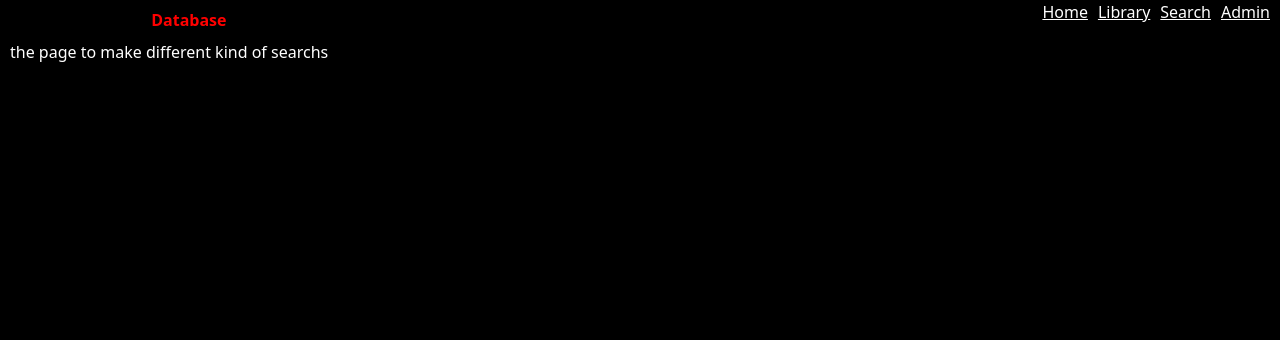
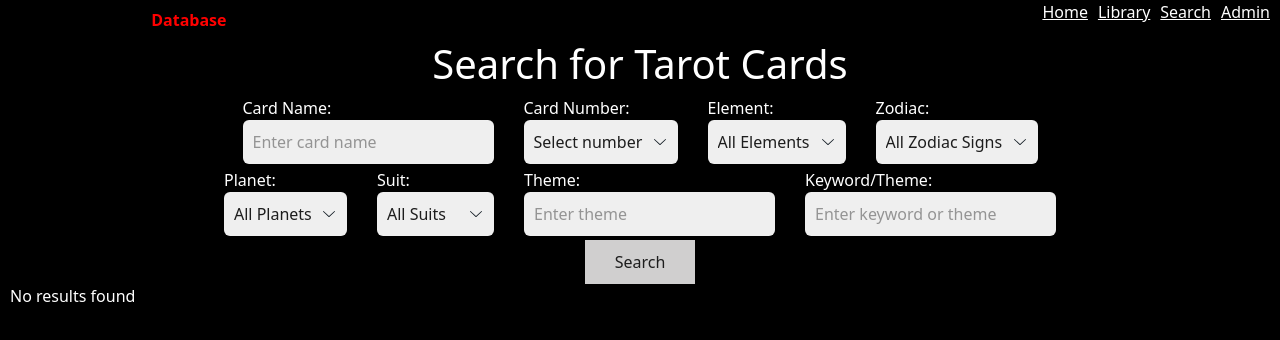
Before and after one commit to xxiicode/Space-Tiger-Tarot-DB, a React (Vite) app: page /search in a window 1280 px wide. Shown: the top 340 px of the page. Built offline with nearby package versions, Linux system fonts and the light colour scheme.

Commit message:
buscador parte 1

```diff
--- a/src/App.jsx
+++ b/src/App.jsx
@@ -4,6 +4,7 @@ import {Admin} from "./components/Admin"
 import {CreateCardForm} from "./components/CreateCardForm"
 import {Header} from "./components/Header"
 import { Library } from "./components/Library"
+import { SearchPage } from './components/SearchPage';
 import { CardDetail } from "./components/CardDetail"
 
 export const App = () => {
@@ -15,7 +16,7 @@ export const App = () => {
           <Route path="/" element="The main page"></Route>
           <Route path="/library" element = { <Library/> } />
           <Route path="/card-detail/:id" element= { <CardDetail/> } />
-          <Route path="/search" element="the page to make different kind of searchs"></Route>
+          <Route path="/search" element= {<SearchPage/>}></Route>
           <Route path="/admin/" element= { <Admin/> } />
           <Route path="/admin/CardsDB" element = { <CardsDB/> } />
           <Route path="/admin/cards/create" element={ <CreateCardForm/> }></Route>
--- /dev/null
+++ b/src/components/SearchPage.jsx
@@ -0,0 +1,223 @@
+import React, { useState } from 'react';
+import { collection, getDocs, query, terminate, where } from 'firebase/firestore';
+import { db } from '../assets/Connection/firebaseConfig';
+
+export const SearchPage = () => {
+    const [searchParams, setSearchParams] = useState({
+        cardName: '',
+        cardNumber: '',
+        element: '',
+        zodiac: '',
+        planet: '',
+        suit: '',
+        theme: '',
+        keyword: ''
+    });
+
+    const [results, setResults] = useState([]);
+
+    const handleChange = (e) => {
+        const { name, value } = e.target;
+        setSearchParams({ ...searchParams, [name]: value });
+    };
+
+    const capitalizeFirstLetterOfWords = (string) => {
+        return string.split(' ')
+                     .map(word => word.charAt(0).toUpperCase() + word.slice(1).toLowerCase())
+                     .join(' ');
+    };
+
+    const handleSearch = async (e) => {
+        e.preventDefault();
+        const cardsCollection = collection(db, 'Cards');
+
+        let q = cardsCollection;
+
+        const capitalizedCardName = capitalizeFirstLetterOfWords(searchParams.cardName);
+
+        if (searchParams.cardName) {
+            q = query(q, where('cardName', '==', capitalizedCardName));
+        }
+        if (searchParams.cardNumber) {
+            q = query(q, where('cardNumber', '==', searchParams.cardNumber));
+        }
+        if (searchParams.element) {
+            q = query(q, where('element', '==', searchParams.element));
+        }
+        if (searchParams.zodiac) {
+            q = query(q, where('zodiac', 'array-contains', searchParams.zodiac));
+        }
+        if (searchParams.planet) {
+            q = query(q, where('planet', '==', searchParams.planet));
+        }
+        if (searchParams.suit) {
+            q = query(q, where('suit', '==', searchParams.suit));
+        }
+        if (searchParams.theme) {
+            const lowerCaseTheme = searchParams.theme.toLowerCase();
+            q = query(q, where('theme', 'array-contains', lowerCaseTheme));
+        }
+        if (searchParams.keyword) {
+            const lowerCaseKeyword = searchParams.keyword.toLowerCase();
+            q = query(q, where('keyword', 'array-contains', lowerCaseKeyword));
+        }
+
+        // Ejecutamos la consulta
+        const querySnapshot = await getDocs(q);
+
+            // Log de los datos de cada documento
+    querySnapshot.forEach(doc => {
+        console.log('Card Data:', doc.data());
+    });
+
+        // Filtrar resultados
+        const filteredResults = querySnapshot.docs
+            .map(doc => ({ ...doc.data(), id: doc.id }))
+            .filter(card => {
+                // Si se está buscando por nombre de carta, comparamos exactamente con la versión capitalizada
+                if (searchParams.cardName) {
+                    return card.cardName === capitalizedCardName;
+                }
+                // Aquí puedes agregar lógica para otros filtros si es necesario
+                return true;
+            });
+
+        setResults(filteredResults);
+    };
+
+    return (
+        <div>
+            <h1>Search for Tarot Cards</h1>
+            <form onSubmit={handleSearch}>
+                <div>
+                    <label>
+                        Card Name:
+                        <input
+                            type="text"
+                            name="cardName"
+                            value={searchParams.cardName}
+                            onChange={handleChange}
+                            placeholder="Enter card name"
+                        />
+                    </label>
+
+                    <label>
+                        Card Number:
+                        <select name="cardNumber" value={searchParams.cardNumber} onChange={handleChange}>
+                            <option value="">Select number</option>
+                            {[...Array(22).keys()].map((number) => (
+                                <option key={number} value={number}>
+                                    {number}
+                                </option>
+                            ))}
+                        </select>
+                    </label>
+
+                    <label>
+                        Element:
+                        <select name="element" value={searchParams.element} onChange={handleChange}>
+                            <option value="">All Elements</option>
+                            <option value="Air">Air</option>
+                            <option value="Earth">Earth</option>
+                            <option value="Fire">Fire</option>
+                            <option value="Water">Water</option>
+                        </select>
+                    </label>
+
+                    <label>
+                        Zodiac:
+                        <select name="zodiac" value={searchParams.zodiac} onChange={handleChange}>
+                            <option value="">All Zodiac Signs</option>
+                            <option value="Aries">Aries</option>
+                            <option value="Taurus">Taurus</option>
+                            <option value="Gemini">Gemini</option>
+                            <option value="Cancer">Cancer</option>
+                            <option value="Leo">Leo</option>
+                            <option value="Virgo">Virgo</option>
+                            <option value="Libra">Libra</option>
+                            <option value="Scorpio">Scorpio</option>
+                            <option value="Sagittarius">Sagittarius</option>
+                            <option value="Capricorn">Capricorn</option>
+                            <option value="Aquarius">Aquarius</option>
+                            <option value="Pisces">Pisces</option>
+                        </select>
+                    </label>
+                </div>
+                <div>
+                    <label>
+                        Planet:
+                        <select name="planet" value={searchParams.planet} onChange={handleChange}>
+                            <option value="">All Planets</option>
+                            <option value="Mercury">Mercury</option>
+                            <option value="Venus">Venus</option>
+                            <option value="Earth">Earth</option>
+                            <option value="Mars">Mars</option>
+                            <option value="Jupiter">Jupiter</option>
+                            <option value="Saturn">Saturn</option>
+                            <option value="Uranus">Uranus</option>
+                            <option value="Neptune">Neptune</option>
+                            <option value="Pluto">Pluto</option>
+                            <option value="Moon">Moon</option>
+                            <option value="Sun">Sun</option>
+                        </select>
+                    </label>
+
+                    <label>
+                        Suit:
+                        <select name="suit" value={searchParams.suit} onChange={handleChange}>
+                            <option value="">All Suits</option>
+                            <option value="Wands">Wands</option>
+                            <option value="Swords">Swords</option>
+                            <option value="Cups">Cups</option>
+                            <option value="Pentacles">Pentacles</option>
+                        </select>
+                    </label>
+
+                    <label>
+                        Theme:
+                        <input
+                            type="text"
+                            name="theme"
+                            value={searchParams.theme}
+                            onChange={handleChange}
+                            placeholder="Enter theme"
+                        />
+                    </label>
+
+                    <label>
+                        Keyword/Theme:
+                        <input
+                            type="text"
+                            name="keyword"
+                            value={searchParams.keyword}
+                            onChange={handleChange}
+                            placeholder="Enter keyword or theme"
+                        />
+                    </label>
+                </div>
+                <div>
+                    <button type="submit">Search</button>
+                </div>
+            </form>
+            <div>
+                {results.length > 0 ? (
+                    results.map((card) => (
+                        <div key={card.id}>
+                            <h2>{card.cardName}</h2>
+                            <p>{card.cardNumber}</p>
+                            <p>{card.arcana}</p>
+                            <p>{card.element}</p>
+                            <p>{card.zodiac.join(', ')}</p>
+                            <p>{card.planet}</p>
+                            <p>{card.theme.join(', ')}</p>
+                            <p>{card.keyword.join(', ')}</p>
+                            <img src={`https://firebasestorage.googleapis.com/v0/b/YOUR_PROJECT_ID.appspot.com/o/${card.imageUrl}?alt=media`} alt={card.cardName} />
+                        </div>
+                    ))
+                ) : (
+                    <p>No results found</p>
+                )}
+            </div>
+        </div>
+    );
+};
```
